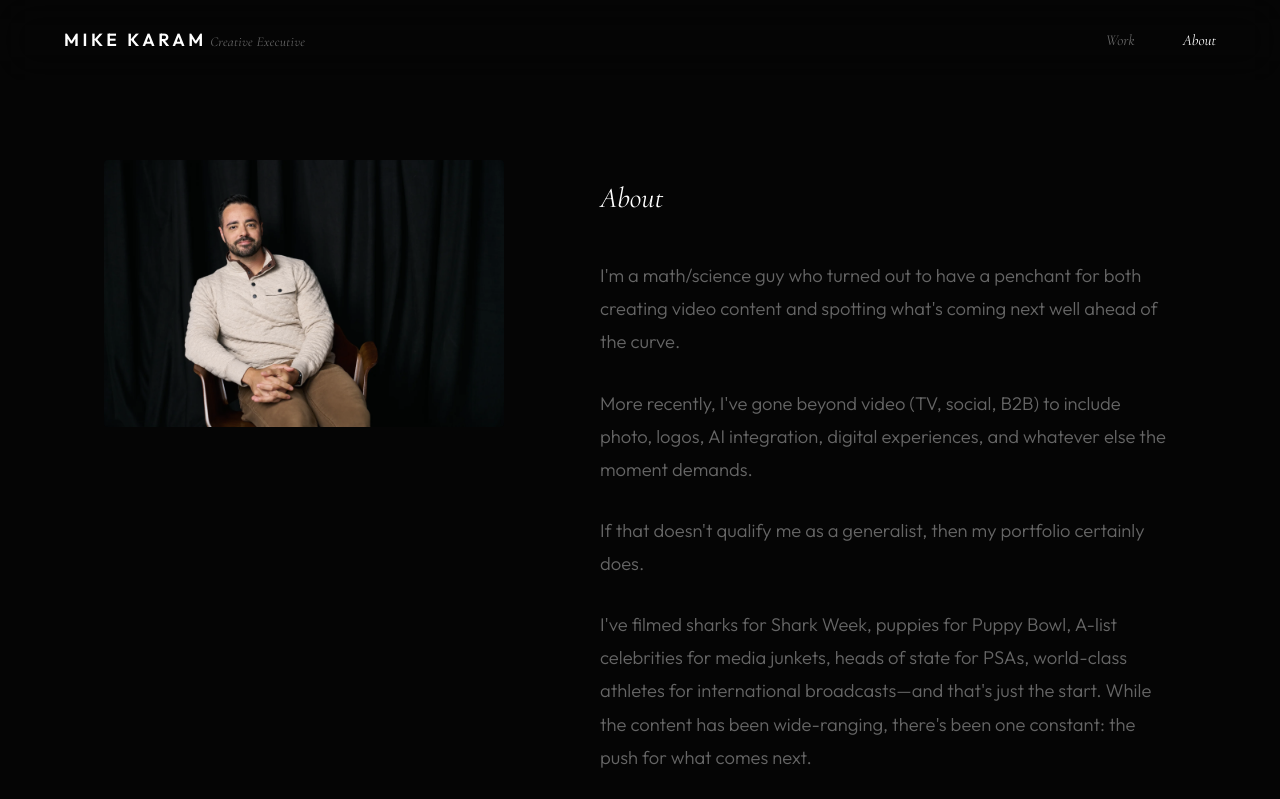
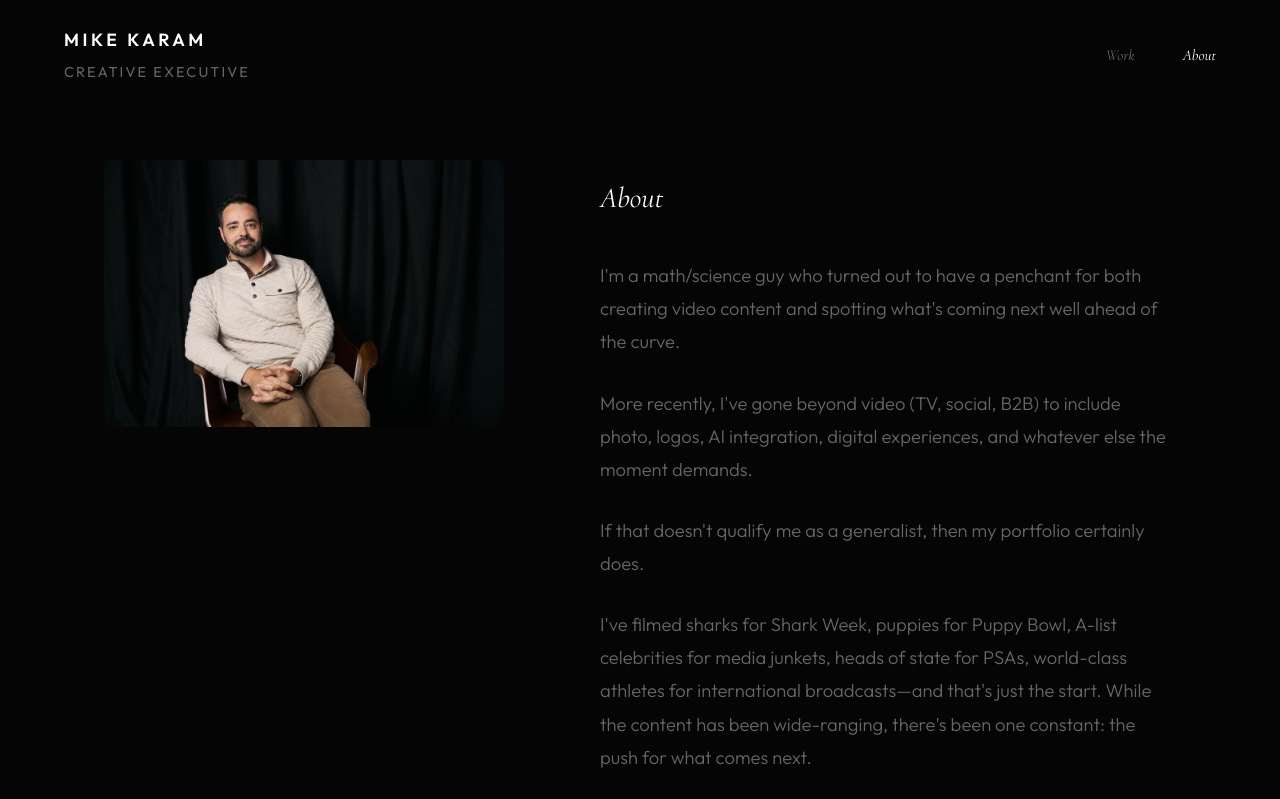
Before and after one commit to 0xlocally/MK-Creative, a website: page about.html in a window 1280 px wide. Shown: the top 799 px of the page. Drawn offline with nearby package versions, Linux system fonts and the light colour scheme.

Commit message:
Update Creative Executive styling: same font as name, smaller size, with line break

```diff
--- a/about.html
+++ b/about.html
@@ -60,6 +60,8 @@
 
         .logo a {
             text-decoration: none;
+            display: flex;
+            flex-direction: column;
         }
 
         .logo-name {
@@ -69,16 +71,19 @@
             letter-spacing: 0.2em;
             text-transform: uppercase;
             color: var(--text-primary);
+            display: block;
         }
 
         .logo-title {
-            font-family: 'Cormorant Garamond', serif;
-            font-size: 0.85rem;
+            font-family: 'Outfit', sans-serif;
+            font-size: 0.9rem;
             font-weight: 400;
-            font-style: italic;
+            letter-spacing: 0.15em;
+            text-transform: uppercase;
             color: var(--text-secondary);
-            letter-spacing: 0.02em;
-            margin-top: 2px;
+            margin-top: 4px;
+            white-space: nowrap;
+            display: block;
         }
 
         .nav-links {
```
Also changed, not shown: index.html (+6 -4 lines).
